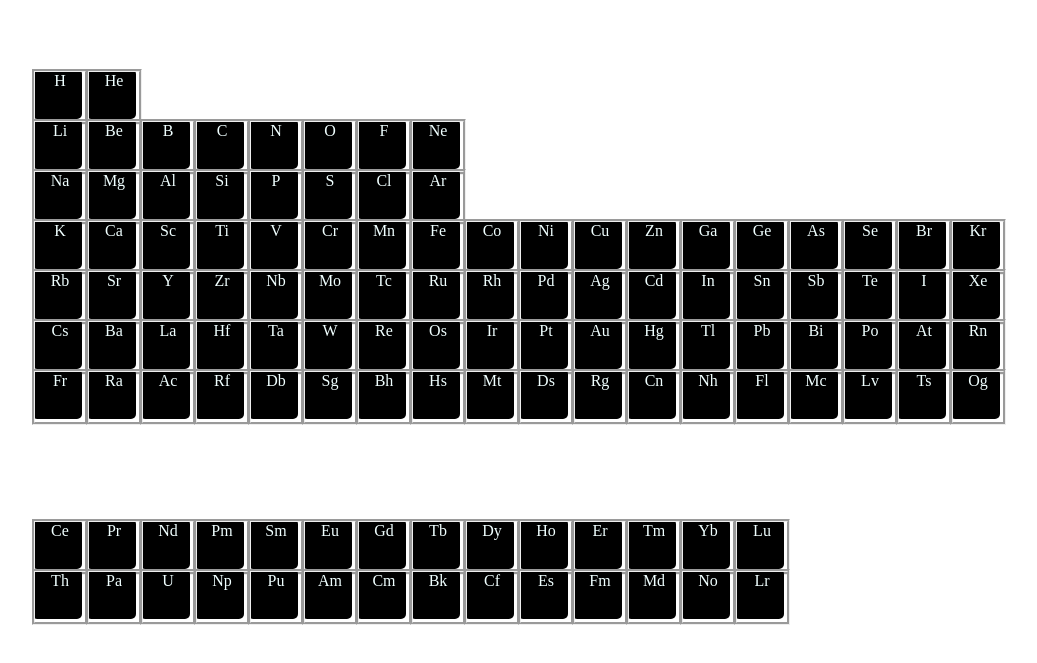
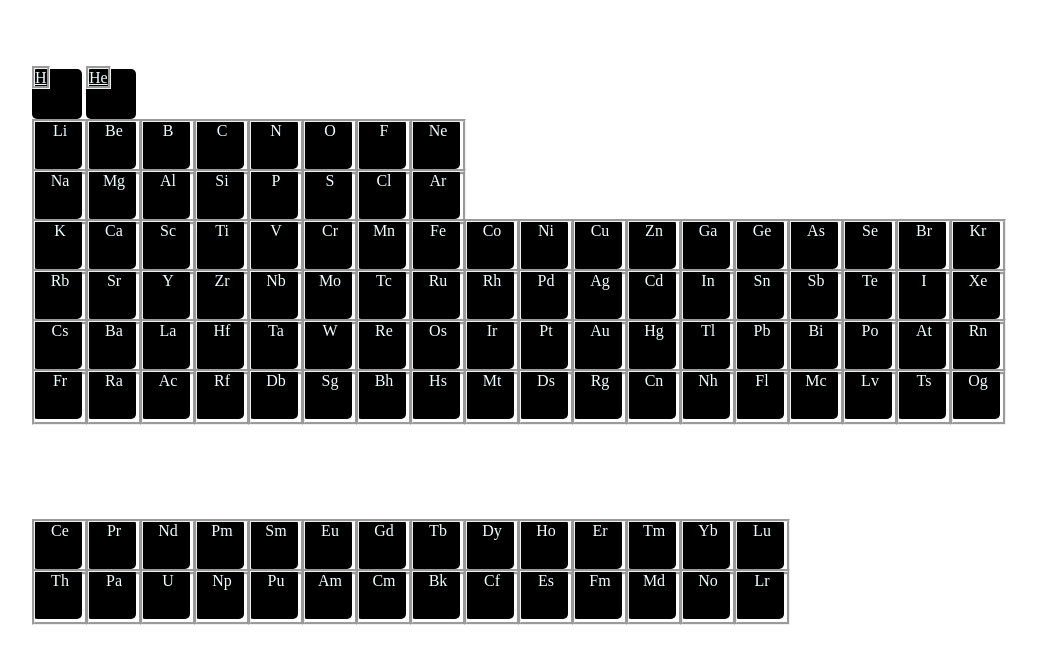
Before and after one commit to Aaron8907/Periodic-Table, a plain HTML site: page index.html in a window 1280 px wide. Shown: the part 61-724 px from the top of the page, without its empty margins (76-1113 px from the left). Drawn offline with Linux system fonts and the light colour scheme.

Commit message:
Added links

```diff
--- a/index.html
+++ b/index.html
@@ -13,10 +13,10 @@
         <div class="firstBlock">
         <div class="row">
             <div class="square">
-                <p class="element ">H</p>
+                <a href="https://en.wikipedia.org/wiki/Hydrogen" class="element">H</a>
             </div>
             <div class="square">
-                <p class="element">He</p>
+                <a href="https://en.wikipedia.org/wiki/Helium" class="element">He</a>
             </div>
         </div>
 
```
